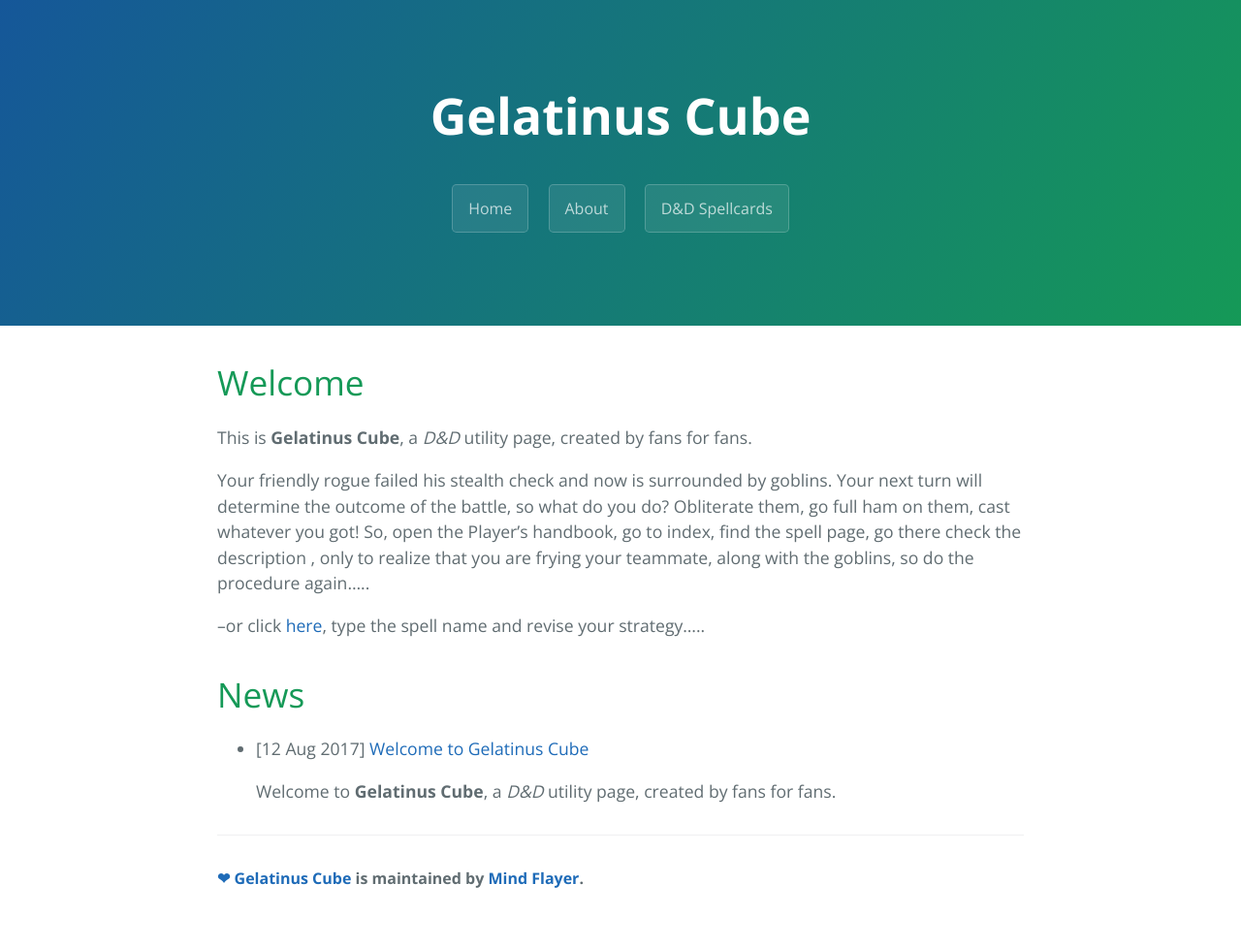
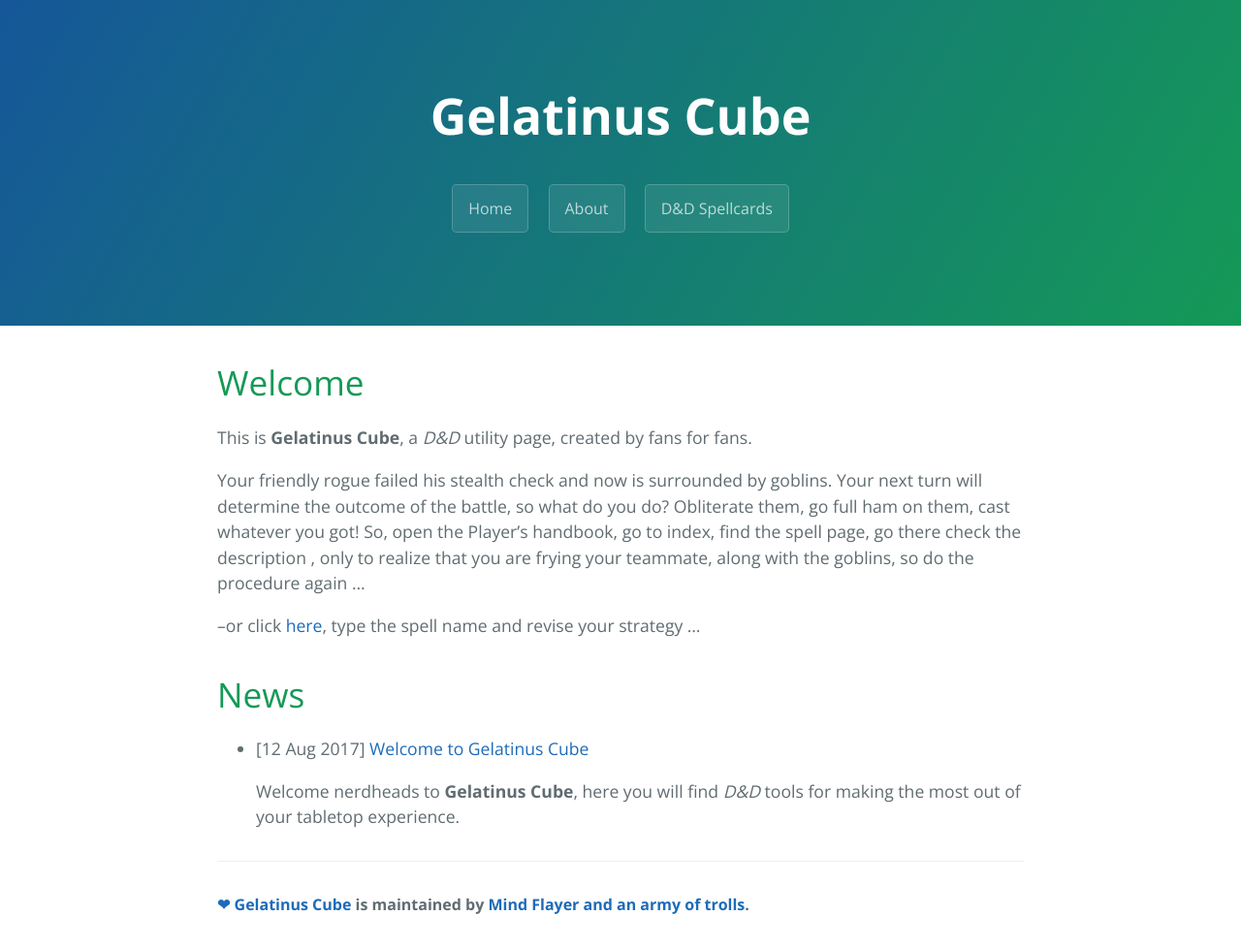
Before and after one commit to gelatinuscube/gelatinuscube.github.io, a Jekyll site: the page built from index.md, in a window 1280 px wide. Shown: the whole page at 97% size. Built offline with Jekyll 4.4.1, drawn with Linux system fonts in a browser that asks for light colours; nearby versions of some CDN libraries; the repository's description, which GitHub fills in, is left out; before the commit the page ends 950 px from its top, so only the background shows below that.

Commit message:
content updates

```diff
--- a/_layouts/default.html
+++ b/_layouts/default.html
@@ -33,7 +33,7 @@
       {{ content }}
 
       <footer class="site-footer">
-        <span class="site-footer-owner"><a href="{{ site.url }}">❤ {{ site.title }}</a> is maintained by <a href="{{ site.author.url }}">{{ site.author.name }}</a>.</span>
+        <span class="site-footer-owner"><a href="{{ site.url }}">❤ {{ site.title }}</a> is maintained by <a href="{{ site.author.url }}">{{ site.author.name }} and an army of trolls</a>.</span>
     </section>
 
     {% if site.google_analytics %}
--- a/_posts/2017-08-13-welcome.md
+++ b/_posts/2017-08-13-welcome.md
@@ -5,4 +5,4 @@ date:   2017-08-12 00:00:00
 categories: main
 ---
 
-Welcome to **Gelatinus Cube**,  a *D&D* utility page, created by fans for fans.
+Welcome nerdheads to **Gelatinus Cube**, here you will find *D&D* tools for making the most out of your tabletop experience.
--- a/index.md
+++ b/index.md
@@ -8,9 +8,9 @@ order: 0
 
 This is **Gelatinus Cube**,  a *D&D* utility page, created by fans for fans.
 
-Your friendly rogue failed his stealth check and now is surrounded by goblins. Your next turn will determine the outcome of the battle, so what do you do? Obliterate them, go full ham on them, cast whatever you got! So, open the Player's handbook, go to index, find the spell page, go there check the description , only to realize that you are frying your teammate, along with the goblins, so do the procedure again.....
+Your friendly rogue failed his stealth check and now is surrounded by goblins. Your next turn will determine the outcome of the battle, so what do you do? Obliterate them, go full ham on them, cast whatever you got! So, open the Player's handbook, go to index, find the spell page, go there check the description , only to realize that you are frying your teammate, along with the goblins, so do the procedure again ...
 
---or click [here](spellcards), type the spell name and revise your strategy.....
+--or click [here](spellcards), type the spell name and revise your strategy ...
 
 <h1> News </h1>
 <ul class="posts">
```
Also changed, not shown: about.md (+4 -2 lines), README.md.
